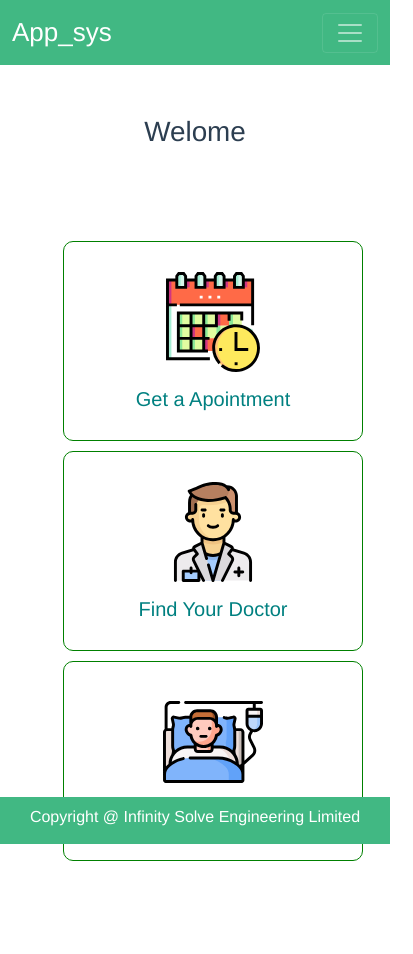
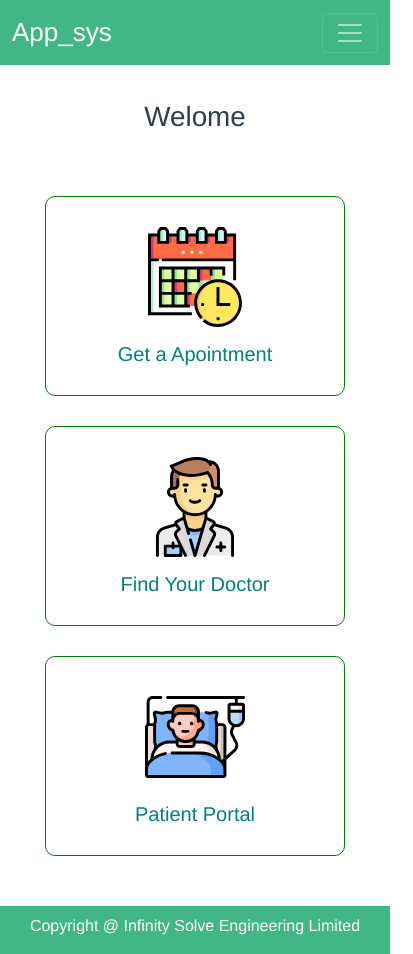
Before and after one commit to Arik096/app_sys_FE, a Vue app: page / in a window 390 px wide. Shown: the whole page, 413 px wide, since content can reach past the window. Before the commit the page ends 886 px from the top, so only its background shows below. Built offline with nearby package versions, Linux system fonts and the light colour scheme.

Commit message:
home and find doctor responsiveness done

```diff
--- a/src/components/Footer.vue
+++ b/src/components/Footer.vue
@@ -5,18 +5,17 @@
 </template>
 
 <script>
-export default {
-
-}
+export default {};
 </script>
 
 <style>
 .footer {
-   position: fixed;
+  margin-top: 20px;
+  position: relative;
   left: 0;
   bottom: 0;
-   width: 100%;
-   background-color: #41B883;
+  width: auto;
+  background-color: #41b883;
   color: white;
   text-align: center;
   padding: 10px;
--- a/src/components/HomeComponent/OptionBox.vue
+++ b/src/components/HomeComponent/OptionBox.vue
@@ -1,31 +1,31 @@
 <template>
   <div id="box">
-      <img :src="require('../../assets/' + src)">
-      <h5>{{title}}</h5>
+    <img :src="require('../../assets/' + src)" />
+    <h5>{{ title }}</h5>
   </div>
 </template>
 
 <script>
 export default {
-    props: ['title','src'],
-}
+  props: ["title", "src"],
+};
 </script>
 
 <style>
-#box{
+#box {
   height: 200px;
   width: 300px;
   padding: 30px;
   border: 1px solid green;
   border-radius: 10px;
 }
-img{
+img {
   height: 100px;
 }
-h5{
+h5 {
   padding: 15px;
 }
-a{
+a {
   text-decoration: none !important;
   color: teal !important;
   font-size: 26px !important;
--- a/src/views/Apointment.vue
+++ b/src/views/Apointment.vue
@@ -3,11 +3,8 @@
 </template>
 
 <script>
-export default {
-
-}
+export default {};
 </script>
 
 <style>
-
 </style>
--- a/src/views/FindDoctor.vue
+++ b/src/views/FindDoctor.vue
@@ -1,6 +1,7 @@
 <template>
   <h1>Find your Doctor</h1>
   <div class="container">
+    <div class="row">
       <div class="row">
         <div class="col-sm" id="find_dept">
           <div class="input-group mb-3">
@@ -17,7 +18,9 @@
               </option>
             </select>
           </div>
-        <button class="btn btn-info" @click="ShowDeptSearchResult()">Search</button>
+          <button class="btn btn-info" @click="ShowDeptSearchResult()">
+            Search
+          </button>
         </div>
         <div class="col-sm" id="find_name">
           <div class="input-group mb-3">
@@ -29,12 +32,16 @@
               v-model="typedName"
             />
           </div>
-        <button class="btn btn-info" @click="ShowNameSearchResult()">Search</button>
+          <button class="btn btn-info" @click="ShowNameSearchResult()">
+            Search
+          </button>
+        </div>
       </div>
     </div>
   </div>
   <div class="container" v-if="SearchResult">
     <div class="row" id="result">
+      <div class="col-sm">
         <h4>Result</h4>
         <div class="col-sm" id="result_card">
           <div v-for="result in SearchResult" :key="result.id">
@@ -49,6 +56,7 @@
                     <cite title="Source Title">{{ result.Info }}</cite>
                   </footer>
                 </blockquote>
+              </div>
             </div>
           </div>
         </div>
@@ -131,12 +139,12 @@ export default {
         (obj) => obj.department === this.SelectedDepartmentID
       );
     },
-    ShowNameSearchResult(){
+    ShowNameSearchResult() {
       this.SearchResult = null;
-      this.SearchResult = this.Doctors.filter(
-        (obj) => obj.name.toLowerCase().match(this.typedName.toLowerCase())
+      this.SearchResult = this.Doctors.filter((obj) =>
+        obj.name.toLowerCase().match(this.typedName.toLowerCase())
       );
-    }
+    },
   },
 };
 </script>
@@ -145,13 +153,11 @@ export default {
 h1 {
   padding: 25px;
 }
-#result {
-}
 #find_dept,
 #find_name,
 #result {
-  margin: 20px;
-  padding: 20px;
+  margin: 10px;
+  padding: 10px;
   border: 1px solid rgb(112, 212, 112);
   border-radius: 5px;
 }
--- a/src/views/Home.vue
+++ b/src/views/Home.vue
@@ -2,13 +2,14 @@
   <div class="home">
     <div id="home_title" class="container">
       <div class="row">
-      <h1>Welome</h1>
+        <h1>Welome</h1>
       </div>
     </div>
     <div class="container" id="option_boxes">
       <div class="row">
         <div
-          class="col-sm" id="single_box"
+          class="col-sm"
+          id="single_box"
           v-for="homepage_icon in homepage_icons"
           :key="homepage_icon.name"
         >
@@ -42,20 +43,17 @@ export default {
 </script>
 
 <style>
-#home_title, #option_boxes{
-  padding: 25px;
+#home_title,
+#option_boxes {
+  padding: 10px;
   display: grid;
-  align-self: center;
-  align-items: center;
-  justify-items: center;
+  place-items: center;
 }
-#single_box{
-  padding-left: 50px;
-  padding-right: 50px;
+#single_box {
   padding-top: 10px;
+  max-width: auto;
+  padding-bottom: 20px;
   display: grid;
-  align-self: center;
-  align-items: center;
-  justify-items: center;
+  place-items: center;
 }
 </style>
```
Also changed, not shown: src/App.vue (+7 -25 lines), src/components/NavBar.vue (+9 -1 lines), src/views/PatientPortal.vue (+2 -7 lines). Lines whose indentation alone changed are shown as unchanged.
